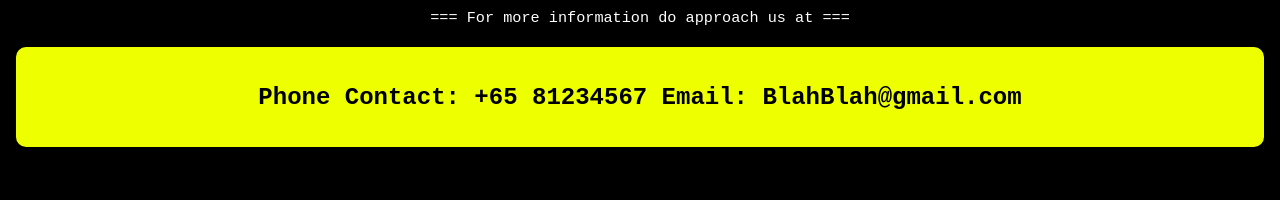
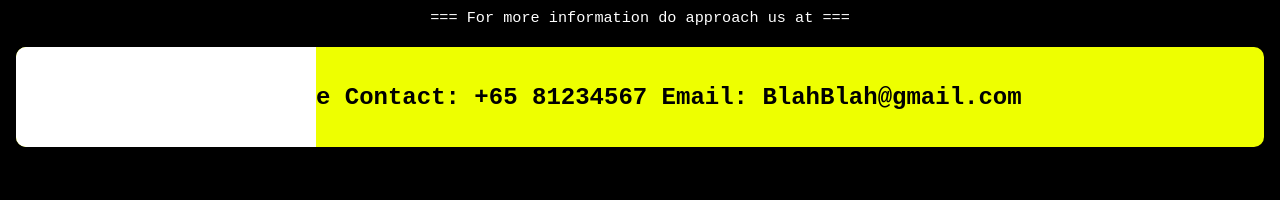
Before and after one commit to 31-OngJunHao/FED_Assignment2, a plain HTML site: page index.html in a window 1280 px wide. Shown: the part 2294-2494 px from the top of the page. Drawn offline with Linux system fonts and the light colour scheme.

Commit message:
ScratchCard somewhat works just doesnt cover fully

```diff
--- a/script.js
+++ b/script.js
@@ -45,3 +45,45 @@ function getSelectedCountry() {
             console.error("Error during fetch operation:", error);
           });
 }
+//ScratchCard
+const createScratchCard = (canvasId, color) => {
+    let canvas = document.getElementById(canvasId);
+    let context = canvas.getContext("2d");
+
+const init = () => {
+    context.fillStyle = color;
+    context.fillRect(0,0,500,100);
+
+}
+
+let isDragging = false;
+
+const scratch = (x, y) => {
+    context.globalCompositeOperation = "destination-out";
+    context.beginPath();
+    context.arc(x,y,24,0, 2*Math.PI);
+    context.fill();
+}
+
+
+canvas.addEventListener("mousedown", (event) =>{
+isDragging = true;
+scratch(event.offsetX, event.offsetY);
+})
+
+canvas.addEventListener("mousemove", (event) => {
+    if(isDragging)
+    {
+        scratch(event.offsetX, event.offsetY);
+    }
+})
+
+canvas.addEventListener("mouseup", (event) => {
+    isDragging= false;
+})
+canvas.addEventListener("mouseleave", (event) => {
+    isDragging = false;
+})
+init()
+};
+createScratchCard("scratch-card01", "white")
--- a/styles.css
+++ b/styles.css
@@ -214,5 +214,12 @@ display: grid;
 place-items: center;
 font-size: 24px;
 font-weight: bold;
-cursor: grabbing;
 }
+canvas{
+  position: absolute;
+  cursor: grabbing;
+}
+/*#scratch-card01{
+  width: 100%;
+  height: 100px;
+}*/
```
